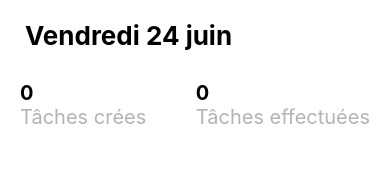
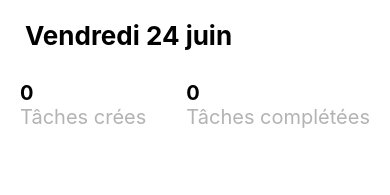
Before and after one commit to leonard-colin/TasksList, a React Native app: screen / in a window 390 px wide. Shown: the top 195 px of the page. Built offline with nearby package versions, Linux system fonts and the light colour scheme.

Commit message:
Manage app state with redux

```diff
--- a/App.js
+++ b/App.js
@@ -12,16 +12,19 @@ import {
   StyleSheet,
   SafeAreaView,
 } from 'react-native';
+import { Provider } from 'react-redux';
+import { store } from './src/redux/store';
 import TasksScreen from './src/screens/Tasks';
 
 
 const App = ({children, title}) => {
 
   return (
-    <SafeAreaView style={{flex:1}}>
-      <TasksScreen />
-    </SafeAreaView>
-
+    <Provider store={store}>
+      <SafeAreaView style={{flex:1}}>
+        <TasksScreen />
+      </SafeAreaView>
+    </Provider>
   )
 };
 
--- a/package.json
+++ b/package.json
@@ -11,7 +11,9 @@
   },
   "dependencies": {
     "react": "17.0.1",
-    "react-native": "0.64.2"
+    "react-native": "0.64.2",
+    "react-redux": "^8.0.2",
+    "redux": "^4.2.0"
   },
   "devDependencies": {
     "@babel/core": "^7.18.5",
--- /dev/null
+++ b/src/redux/store.js
@@ -0,0 +1,91 @@
+import { legacy_createStore as createStore, combineReducers } from "redux"
+import TasksScreen from "../screens/Tasks"
+
+// Selectors: sélectionner une partie de notre store
+export const getTasks = store => store.taskList
+export const getCompletedTasks = store => store.taskList.filter(tast => taskList.completed)
+
+// Actions: fonctions aui renvoient un objet aux reducers - { type: MON_ACTION, payload: { DATA } }
+
+// Add_TASK
+const ADD_TASK = "ADD_TASK"
+
+export function addTask(title) {
+  return {
+    type: ADD_TASK,
+    payload: {
+      title
+    }
+  }
+}
+
+// TOGGLE_TASK
+const TOGGLE_TASK = "TOGGLE_TASK"
+
+export function toggleTask(id) {
+  return {
+    type: TOGGLE_TASK,
+    payload: {id}
+  }
+}
+
+// DELETE_TASK
+const DELETE_TASK = "DELETE_TASk"
+
+export function deleteTask(id) {
+  return {
+    type: DELETE_TASK,
+    payload: {id}
+  }
+}
+
+// Reducers: fonctions retournent un nouveau state
+const initialState = []  // [{id:1, title: "Init task", isCompleted: false}]
+
+const taskList = (state = initialState, action) => {
+  switch(action.type) {
+    case ADD_TASK:
+      return [...state, {
+        id: new Date().getTime(),
+        title: action.payload.title,
+        isCompleted: false
+      }]
+
+    case TOGGLE_TASK:
+      let newState = []
+      state.forEach(task => {
+        if (task.id === action.payload.id) {
+          newState.push({
+            ...task,
+            isCompleted: !task.isCompleted,
+          })
+          return
+        }
+        newState.push(task)
+      })
+      return newState
+
+    case DELETE_TASK:
+      return state.filter(task => task.id !== action.payload.id)
+
+      // SAME AS:
+      // let newStateAfterDelete = []
+      // state.forEach(task => {
+      //   if (task.id !== action.payload.id) {
+      //     newStateAfterDelete.push(task)
+      //   }
+      // })
+      // return newStateAfterDelete
+
+    default:
+      return state
+  }
+}
+
+const rootReducers = combineReducers({
+  taskList,
+})
+
+// Store: attaché à React - accessible depuis tous les composants
+
+export const store = createStore(rootReducers)
--- a/src/screens/Tasks/TaskForm.js
+++ b/src/screens/Tasks/TaskForm.js
@@ -1,9 +1,12 @@
 import React, {useState} from 'react'
 import { TextInput, StyleSheet, Button, View} from 'react-native'
+import { useDispatch } from 'react-redux'
 
+import { addTask } from '../../redux/store'
 
-export default function TaskForm({ onAddTask }) {
+export default function TaskForm() {
   const [newTitle, setNewTitle] = useState("")
+  const dispatch = useDispatch()
 
   const onChangeText = (val) => {
     setNewTitle(val)
@@ -11,7 +14,7 @@ export default function TaskForm({ onAddTask }) {
 
   const onAddNewTask = () => {
     if (newTitle === "") return
-    onAddTask(newTitle)
+    dispatch(addTask(newTitle))
     setNewTitle("")
   }
 
--- a/src/screens/Tasks/index.js
+++ b/src/screens/Tasks/index.js
@@ -1,6 +1,8 @@
 import React, {useState} from 'react'
 import { FlatList, View, StyleSheet } from 'react-native'
+import { useDispatch, useSelector } from 'react-redux'
 
+import { deleteTask, getTasks, toggleTask } from '../../redux/store'
 import Header from '../../components/Header'
 import TaskForm from './TaskForm'
 import TaskTile from './TaskTile'
@@ -11,53 +13,34 @@ export default function TasksScreen() {
   const [isFormVisible, setIsFormVisible] = useState(false)
   // Liste de tâches
   // State pour garder en mémoire les tâches.
-  const [tasks, setTasks] = useState([])
+  // const [tasks, setTasks] = useState([])
+
+  const tasks = useSelector(getTasks)
+  const dispatch = useDispatch()
 
   // item = {title: "Hello world!", isCompleted: false}
   const renderItem = ({item}) => {
     return <TaskTile task={item} onUpdateTask={onUpdateTask} onDeleteTask={onDeleteTask} />
   }
+
   // TIPS: asyncStorage si on veut garder l'état dans la mémoire du téléphone
 
-  // Ajouter une fonction pour ajouter une tâche au state
-  // Passer cette fonction à notre formulaire
-  const onAddTask = (title) => {
-    setTasks([...tasks, {
-      id: Date.now(),
-      title,
-      isCompleted: false
-    }])
-  }
+  // // Ajouter une fonction pour ajouter une tâche au state
+  // // Passer cette fonction à notre formulaire
+  // const onAddTask = (title) => {
+  //   setTasks([...tasks, {
+  //     id: Date.now(),
+  //     title,
+  //     isCompleted: false
+  //   }])
+  // }
 
   const onUpdateTask = (id) => {
-    let newTasks = []
-
-    tasks.forEach(t => {
-      if (t.id !== id) {
-        newTasks.push(t)
-        return
-      }
-
-      newTasks.push({
-        id,
-        title: t.title,
-        isCompleted: !t.isCompleted
-      })
-    })
-
-    setTasks(newTasks)
+    dispatch(toggleTask(id))
   }
 
   const onDeleteTask = (id) => {
-    let newTasks = []
-
-    tasks.forEach(t => {
-      if (t.id !== id) {
-        newTasks.push(t)
-      }
-    })
-
-    setTasks(newTasks)
+    dispatch(deleteTask(id))
   }
 
   const _toggleForm = () => {
@@ -75,10 +58,10 @@ export default function TasksScreen() {
         ListHeaderComponent={
           <>
           <Header />
-          {isFormVisible && <TaskForm onAddTask={onAddTask} />}
+          {isFormVisible && <TaskForm />}
           <View style={styles.container}>
             <Counter nb={tasks.length} title="Tâches crées"/>
-            <Counter nb={tasks.filter(t => t.isCompleted === true).length } title="Tâches effectuées"/>
+            <Counter nb={tasks.filter(t => t.isCompleted === true).length } title="Tâches complétées"/>
           </View>
           </>
       }
```
Also changed, not shown: 1 other file (tests, documents, lock files or other folders).
